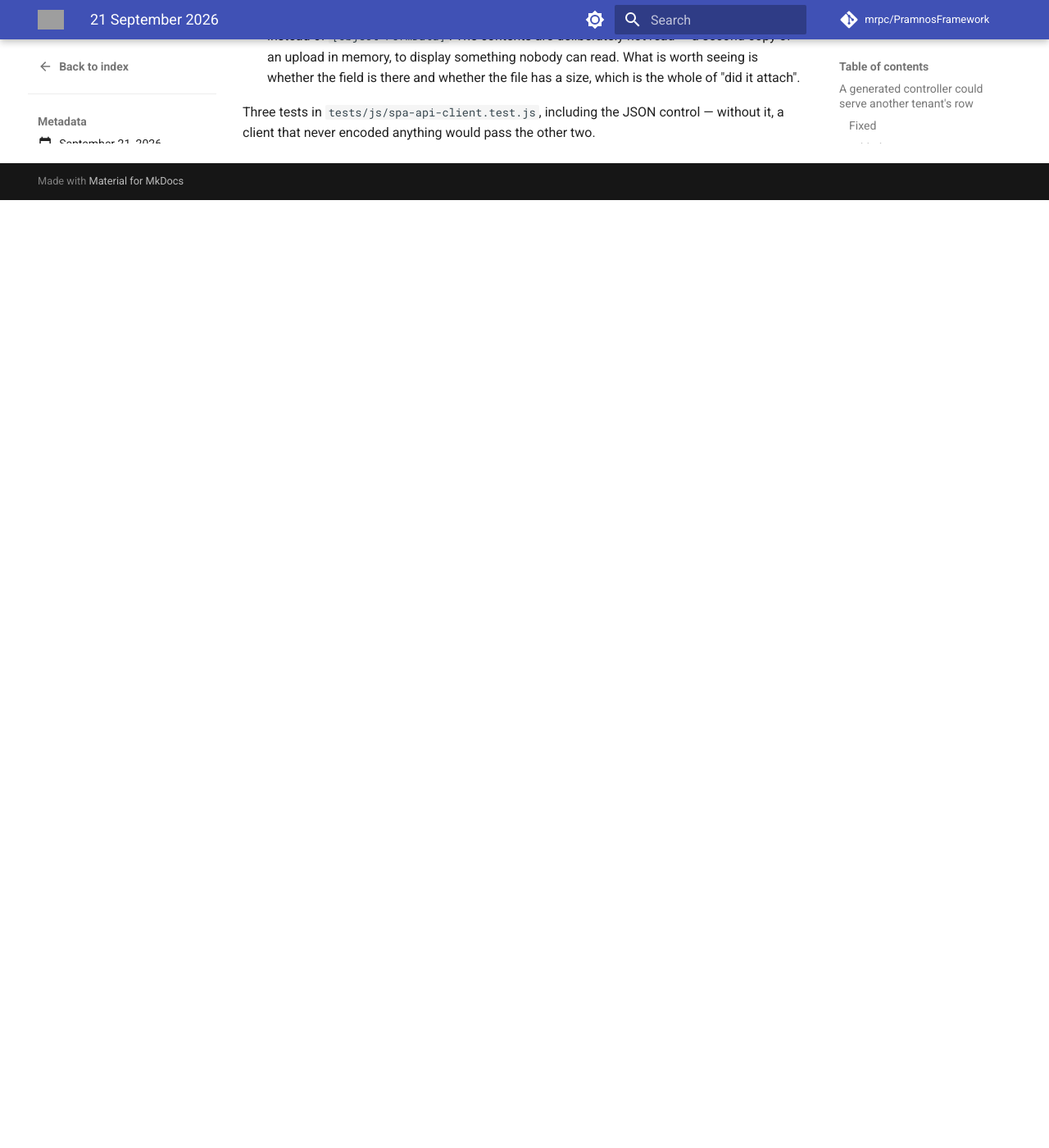
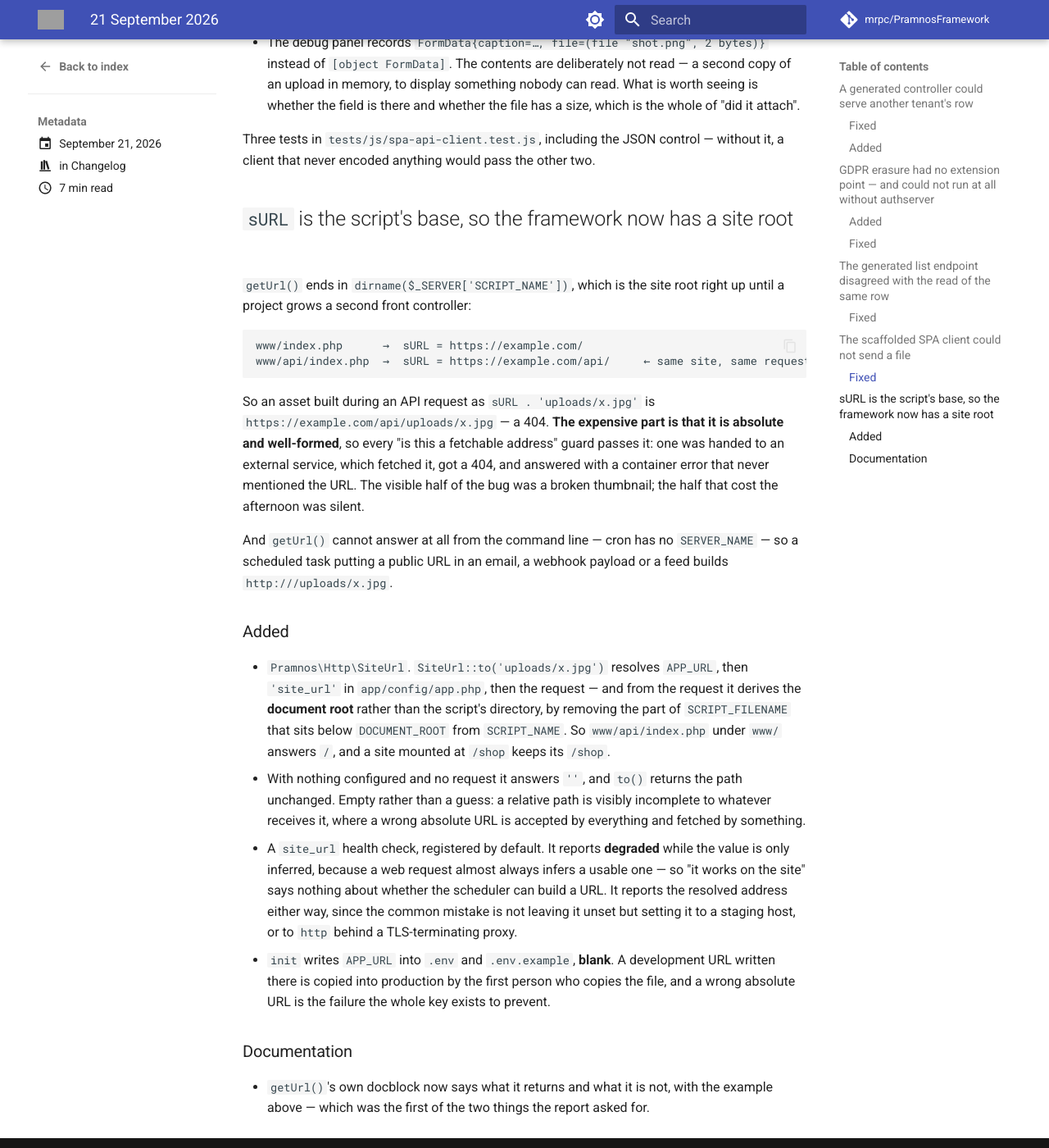
Before and after one commit to mrpc/PramnosFramework, an MkDocs documentation site: the page built from docs/version-history/posts/2026-09-21.md, in a window 1280 px wide and 1400 px high, scrolled down 3574 px. Shown: the whole window at 82% size. Built offline with MkDocs 1.6.1 and Material for MkDocs 9.7.7, drawn with Linux system fonts in a browser that asks for light colours; comment, search, counter and statistics services are not loaded; before the commit the page ends 3818 px from its top, so only the background shows below that; some of the changed text lies outside the part shown; grey boxes are pictures that could not be loaded.

Commit message:
feat(http)!: sURL is the script's base, so the framework has a site root now
`getUrl()` ends in `dirname($_SERVER['SCRIPT_NAME'])`, which is the site root
right up until a project grows a second front controller:

    www/index.php      →  sURL = https://example.com/
    www/api/index.php  →  sURL = https://example.com/api/

So an asset built during an API request as `sURL . 'uploads/x.jpg'` is a 404 —
and it is absolute and well-formed, so every "is this fetchable" guard passes
it. One reached an external service, which fetched it, got a 404, and answered
with a container error that never mentioned the URL. The visible half was a
broken thumbnail; the half that cost the afternoon was silent.

`getUrl()` also cannot answer from CLI — cron has no `SERVER_NAME` — so a
scheduled task putting a public URL in an email builds `http:///uploads/x.jpg`.

`Pramnos\Http\SiteUrl::to()` resolves `APP_URL`, then `'site_url'` in app.php,
then the request — and from the request it derives the **document root** rather
than the script's directory, by removing the part of `SCRIPT_FILENAME` below
`DOCUMENT_ROOT` from `SCRIPT_NAME`. `www/api/index.php` under `www/` answers
`/`, and a site mounted at `/shop` keeps its `/shop`. With nothing configured
and no request it answers `''` and `to()` leaves the path relative: a relative
path is visibly incomplete to whatever receives it, where a wrong absolute URL
is accepted by everything and fetched by something.

A `site_url` health check is registered by default, degraded while the value is
only inferred — a web request almost always infers a usable one, so "it works on
the site" says nothing about whether the scheduler can build a URL. It reports
the resolved address either way, because the common mistake is a staging host or
`http` behind a TLS-terminating proxy rather than an empty value.

`init` writes `APP_URL` blank into `.env` and `.env.example`: a development URL
there is copied to production by the first person who copies the file.

The `!` is the new default health check — a monitor alerting on any non-`ok`
check goes yellow until `APP_URL` is set.

````diff
--- a/docs/version-history/posts/2026-09-21.md
+++ b/docs/version-history/posts/2026-09-21.md
@@ -6,12 +6,13 @@ categories:
 
 # 21 September 2026
 
-4 changes:
+5 changes:
 
 - A generated controller could serve another tenant's row
 - GDPR erasure had no extension point — and could not run at all without `authserver`
 - The generated list endpoint disagreed with the read of the same row
 - The scaffolded SPA client could not send a file
+- `sURL` is the script's base, so the framework now has a site root
 
 <!-- more -->
 
@@ -151,3 +152,50 @@ for.
 
 Three tests in `tests/js/spa-api-client.test.js`, including the JSON control — without it,
 a client that never encoded anything would pass the other two.
+
+
+## `sURL` is the script's base, so the framework now has a site root
+
+`getUrl()` ends in `dirname($_SERVER['SCRIPT_NAME'])`, which is the site root right up until
+a project grows a second front controller:
+
+```
+www/index.php      →  sURL = https://example.com/
+www/api/index.php  →  sURL = https://example.com/api/     ← same site, same request
+```
+
+So an asset built during an API request as `sURL . 'uploads/x.jpg'` is
+`https://example.com/api/uploads/x.jpg` — a 404. **The expensive part is that it is
+absolute and well-formed**, so every "is this a fetchable address" guard passes it: one was
+handed to an external service, which fetched it, got a 404, and answered with a container
+error that never mentioned the URL. The visible half of the bug was a broken thumbnail; the
+half that cost the afternoon was silent.
+
+And `getUrl()` cannot answer at all from the command line — cron has no `SERVER_NAME` — so
+a scheduled task putting a public URL in an email, a webhook payload or a feed builds
+`http:///uploads/x.jpg`.
+
+### Added
+
+- `Pramnos\Http\SiteUrl`. `SiteUrl::to('uploads/x.jpg')` resolves `APP_URL`, then
+  `'site_url'` in `app/config/app.php`, then the request — and from the request it derives
+  the **document root** rather than the script's directory, by removing the part of
+  `SCRIPT_FILENAME` that sits below `DOCUMENT_ROOT` from `SCRIPT_NAME`. So `www/api/index.php`
+  under `www/` answers `/`, and a site mounted at `/shop` keeps its `/shop`.
+- With nothing configured and no request it answers `''`, and `to()` returns the path
+  unchanged. Empty rather than a guess: a relative path is visibly incomplete to whatever
+  receives it, where a wrong absolute URL is accepted by everything and fetched by
+  something.
+- A `site_url` health check, registered by default. It reports **degraded** while the value
+  is only inferred, because a web request almost always infers a usable one — so "it works
+  on the site" says nothing about whether the scheduler can build a URL. It reports the
+  resolved address either way, since the common mistake is not leaving it unset but setting
+  it to a staging host, or to `http` behind a TLS-terminating proxy.
+- `init` writes `APP_URL` into `.env` and `.env.example`, **blank**. A development URL
+  written there is copied into production by the first person who copies the file, and a
+  wrong absolute URL is the failure the whole key exists to prevent.
+
+### Documentation
+
+- `getUrl()`'s own docblock now says what it returns and what it is not, with the example
+  above — which was the first of the two things the report asked for.
````
Also changed, not shown: docs/Pramnos_Upgrade_Guide.md (+1 -0 lines).
